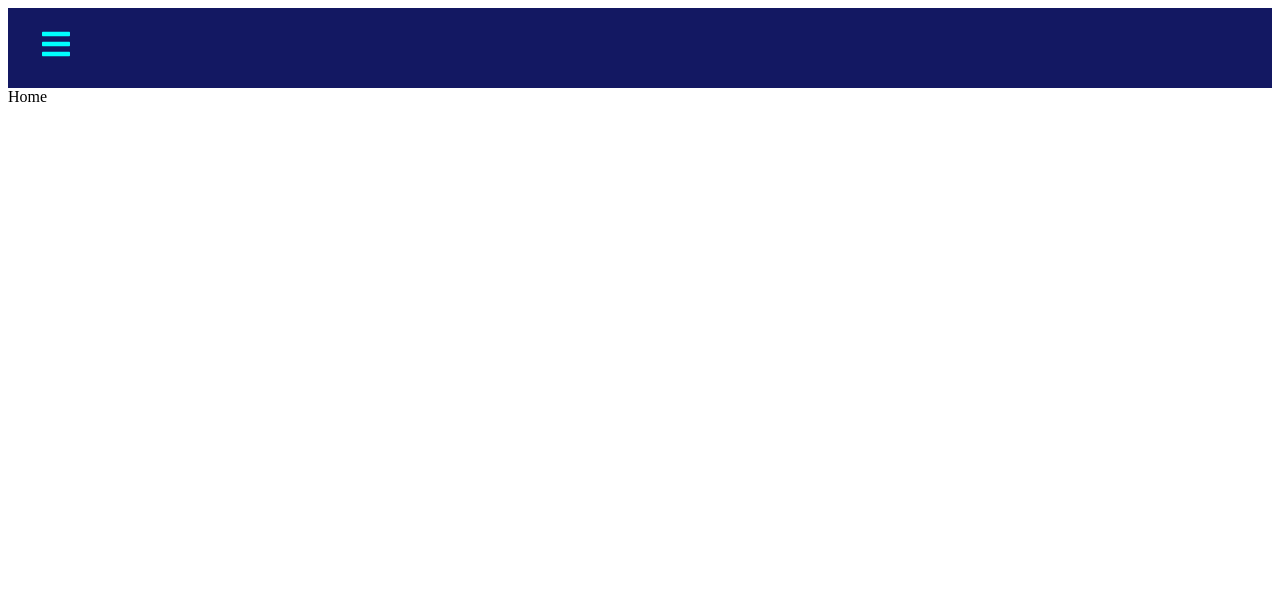
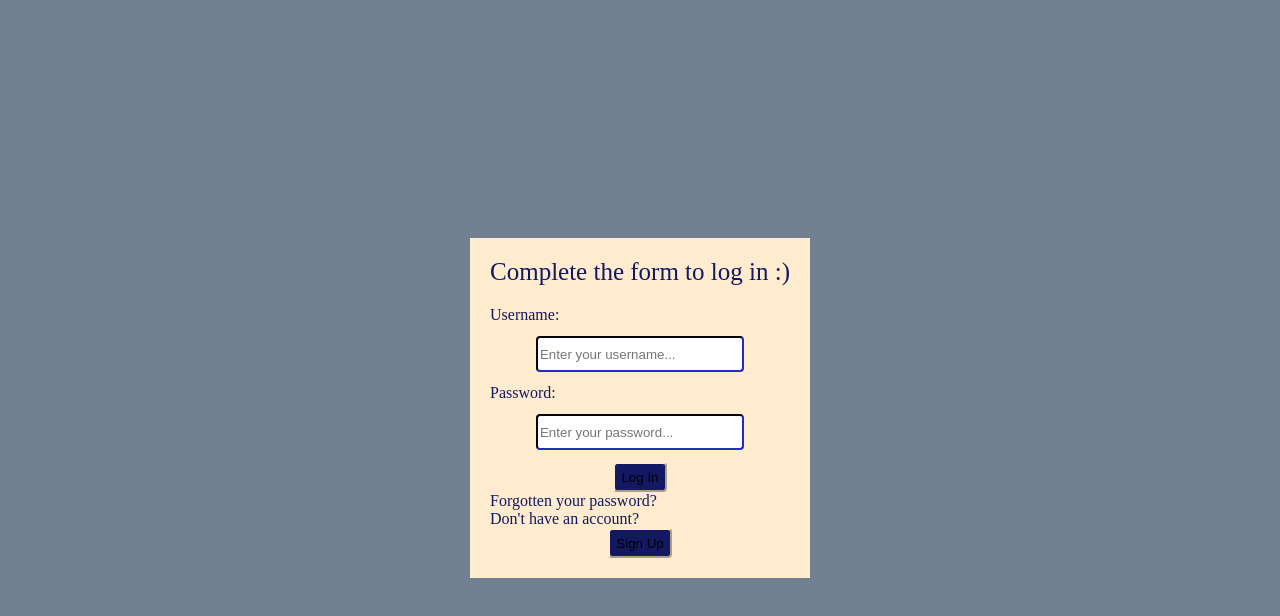
Before and after one commit to CalinFlorian7/proiect-tw, a React (Create React App) app: page / in a window 1280 px wide. Shown: the top 616 px of the page. Built offline with nearby package versions, Linux system fonts and the light colour scheme.

Commit message:
login page created

```diff
--- a/src/App.js
+++ b/src/App.js
@@ -24,8 +24,6 @@ function App() {
                     <Route path="/SignOff" Component={SignOff} />
                 </Routes>
             </Router>
-            {/* <HelloMessage /> */}
-            {/* <HelloMessage /> */}
         </div>
     )
 }
--- a/src/components/navbar.css
+++ b/src/components/navbar.css
@@ -55,10 +55,15 @@
     background-color: #131862;
     width: 100%;
     height: 80px;
+    marker: none;
     display: flex;
     justify-content: start;
     align-items: center;
 }
+.navbar-toogle li {
+    list-style-type: none;
+}
+
 span {
     margin-left: 16px;
 }
--- a/src/index.js
+++ b/src/index.js
@@ -1,11 +1,46 @@
-import React from 'react';
-import ReactDOM from 'react-dom/client';
-import './index.css';
-import App from './App';
+import React from 'react'
+import ReactDOM from 'react-dom/client'
+import './index.css'
+// import App from './App';
+import LogIn from './pages/LogIn'
+const root = ReactDOM.createRoot(document.getElementById('root'))
+root.render(
+    // <App />
+    <LogIn />
+)
 
-const root = ReactDOM.createRoot(document.getElementById('root'));
-root.render(
+// import ReactDOM from 'react-dom/client';
+// import './index.css';
+// import App from './App';
+// import React, { useState } from 'react';
+// import ReactDOM from 'react-dom/client';
+// import './index.css';
+// import App from './App';
 
-    <App />
+// const root = ReactDOM.createRoot(document.getElementById('root'));
+// root.render(
 
-);
+// const LoginPage = () => {
+//     const [showApp, setShowApp] = useState(false);
+
+//     const handleButtonClick = () => {
+//         setShowApp(true);
+//     };
+
+//     return (
+//         <div>
+//             {showApp ? (
+//                 <App />
+//             ) : (
+//                 <div>
+//                     {/* Your login form goes here */}
+//                     <button onClick={handleButtonClick}>Show App</button>
+//                 </div>
+//             )}
+//         </div>
+//     );
+// };
+
+// const root = ReactDOM.createRoot(document.getElementById('root'));
+// root.render(<LoginPage />);
+//     <App />
--- /dev/null
+++ b/src/pages/LogIn.css
@@ -0,0 +1,49 @@
+.container {
+    display: flex;
+    flex-direction: column;
+    align-items: center;
+    justify-content: center;
+    height: 100vh;
+}
+.loginTitle {
+    font-size: 25px;
+    padding-bottom: 20px;
+    /* color: red; */
+}
+body {
+    background-color: slategray;
+}
+
+.login {
+    padding: 20px;
+    width: max-content;
+    background-color: blanchedalmond;
+    display: flex;
+    flex-direction: column; /* Stack items vertically */
+    align-items: center;
+    justify-content: center;
+    top: 100px;
+}
+.label-span {
+    justify-content: start;
+    align-self: self-start;
+}
+span {
+    color: #131862;
+}
+button {
+    border-color: blanchedalmond;
+    border-radius: 4px;
+    background-color: #131862;
+    height: 30px;
+}
+button:hover {
+    background-color: slategray;
+}
+input {
+    height: 30px;
+    width: 200px;
+    border-color: #131862;
+    border-radius: 4px;
+    margin: 12px;
+}
--- /dev/null
+++ b/src/pages/LogIn.js
@@ -0,0 +1,39 @@
+// import React,{useState} from 'react'
+// import { Link } from 'react-router-dom'
+import './LogIn.css'
+// import SignUp from './SignUp'
+function LogIn() {
+    // const [singUp,showSignUp] = useState(false);
+    // const showSignUp = () => setShowSignUp(!showSignUp);
+
+    return (
+        <div className="container">
+            <div className="login">
+                <span className="loginTitle">
+                    Complete the form to log in :)
+                </span>
+                <span className="label-span">Username:</span>
+                <input
+                    type="text"
+                    className="input-username"
+                    placeholder="Enter your username..."
+                />
+                <span className="label-span">Password:</span>
+                <input
+                    type="password"
+                    className="input-password"
+                    placeholder="Enter your password..."
+                />
+                <button className="loginButton">Log In</button>
+                <span className="label-span">Forgotten your password?</span>
+
+                <span className="label-span">Don't have an account?</span>
+                <button className="sign-up">Sign Up</button>
+                {/* <Link to="/SignUp">Forgotten your password?</Link> */}
+                {/* <Link to="/SignUp">Don't have an account? Sign Up</Link> */}
+            </div>
+        </div>
+    )
+}
+
+export default LogIn
--- /dev/null
+++ b/src/pages/SignUp.js
@@ -0,0 +1,7 @@
+import React from 'react'
+
+function SignUp() {
+    return <div>SignUp</div>
+}
+
+export default SignUp
```
